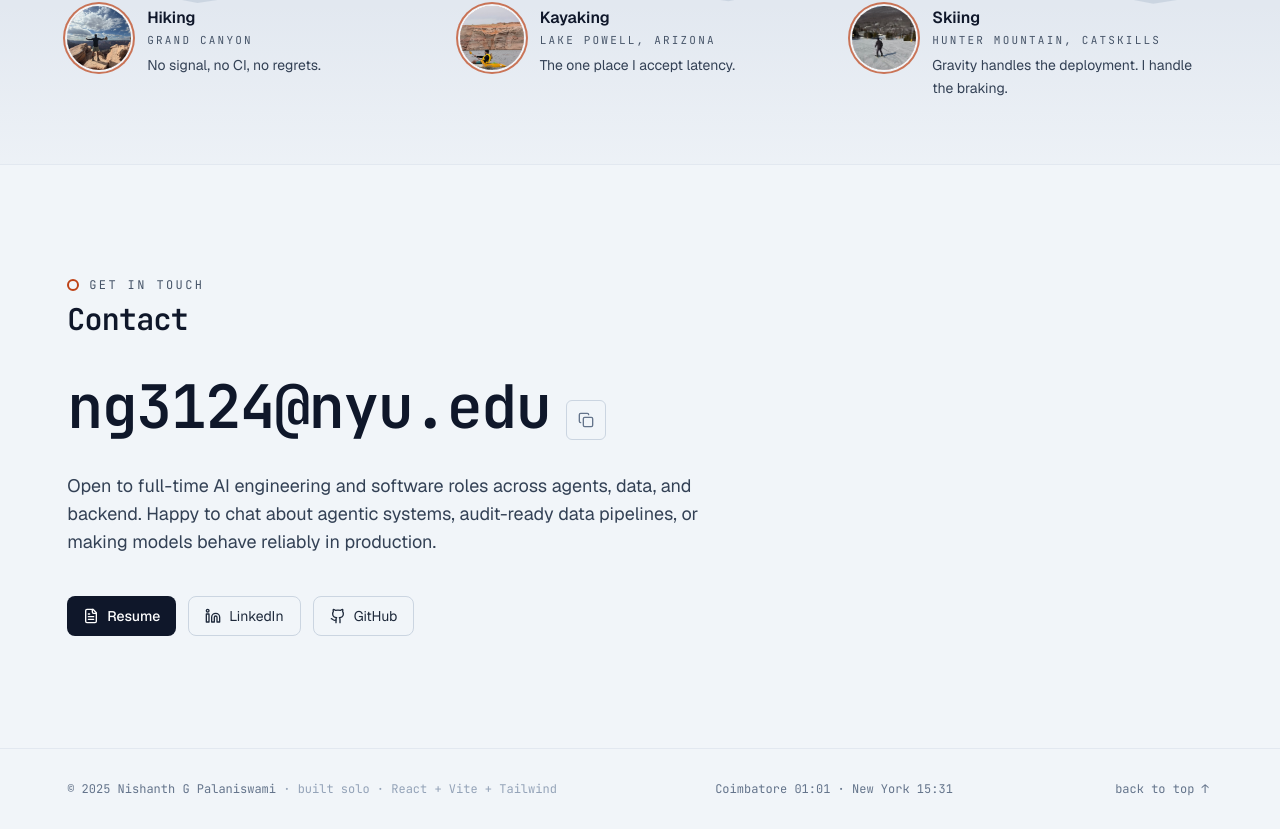
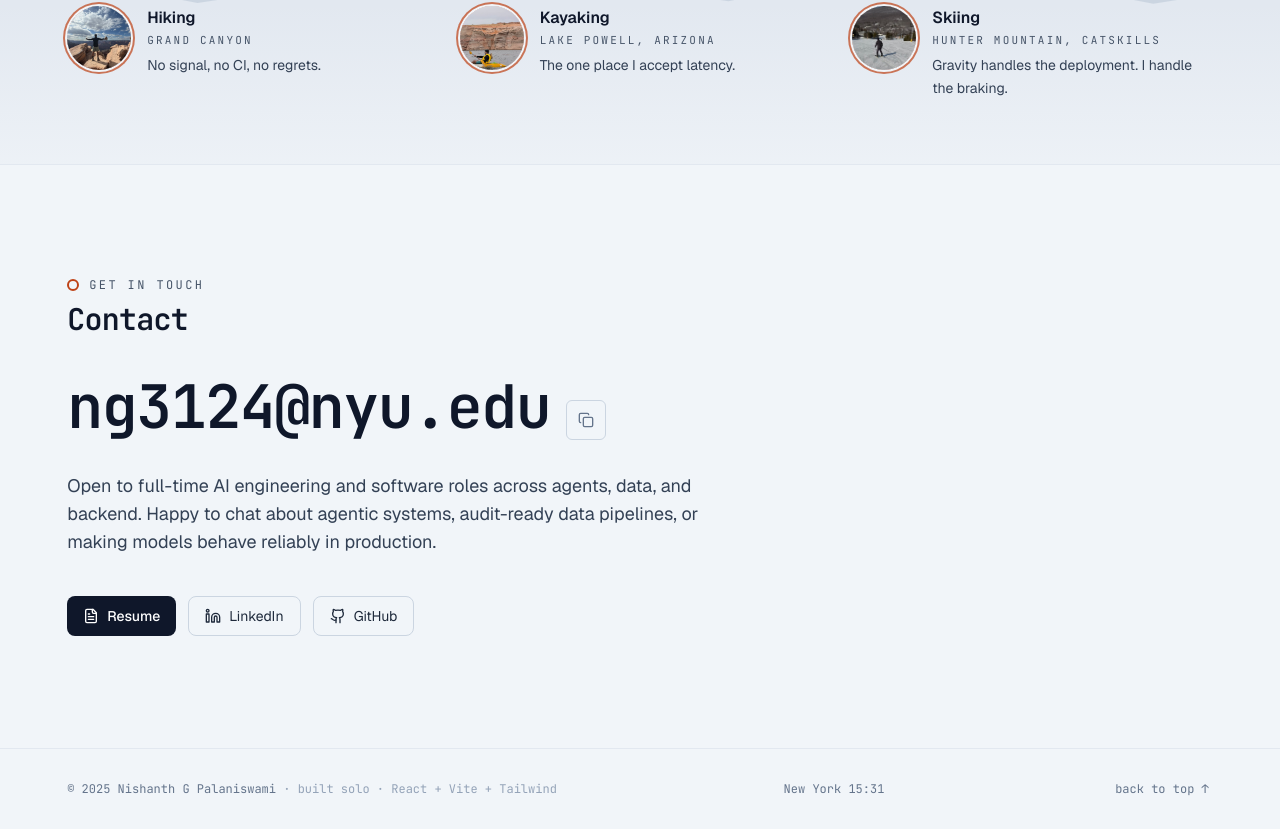
Before and after one commit to Nishanth-G-Palaniswami/Nishanth-G-Palaniswami-Portfolio, a React (Vite) app: page / in a window 1280 px wide. Shown: the part 8916-9745 px from the top of the page. Built offline with nearby package versions, Linux system fonts and the light colour scheme.

Commit message:
footer: clock shows New York only
Per the user, the footer keeps a single local time. CLOCK_CITIES is New
York alone and the component is renamed LocalClock.

Verified via headless DOM dump: footer shows "New York HH:MM" and no
Coimbatore.

```diff
--- a/src/App.jsx
+++ b/src/App.jsx
@@ -910,17 +910,14 @@ const GuardrailPlayground = () => {
   );
 };
 
-// Footer clock: home and here. Re-renders on the minute; no aria-live so it never
+// Footer clock: New York time. Re-renders on the minute; no aria-live so it never
 // interrupts a screen reader.
-const CLOCK_CITIES = [
-  { city: "Coimbatore", zone: "Asia/Kolkata" },
-  { city: "New York", zone: "America/New_York" },
-];
+const CLOCK_CITIES = [{ city: "New York", zone: "America/New_York" }];
 
 const clockFormat = (zone) =>
   new Intl.DateTimeFormat("en-US", { timeZone: zone, hour: "2-digit", minute: "2-digit", hourCycle: "h23" });
 
-const TwoCityClock = () => {
+const LocalClock = () => {
   const [now, setNow] = useState(() => new Date());
   useEffect(() => {
     let timer;
@@ -1858,7 +1855,7 @@ export default function Portfolio() {
             © {new Date().getFullYear()} Nishanth G Palaniswami
             <span className="text-slate-400 dark:text-slate-600"> · built solo · React + Vite + Tailwind</span>
           </span>
-          <TwoCityClock />
+          <LocalClock />
           <a
             href="#top"
             className={`hover:text-accent rounded px-1 focus-visible:outline-none focus-visible:ring-2 focus-visible:ring-accent focus-visible:ring-offset-2 focus-visible:ring-offset-slate-100 dark:focus-visible:ring-offset-slate-950`}
```
